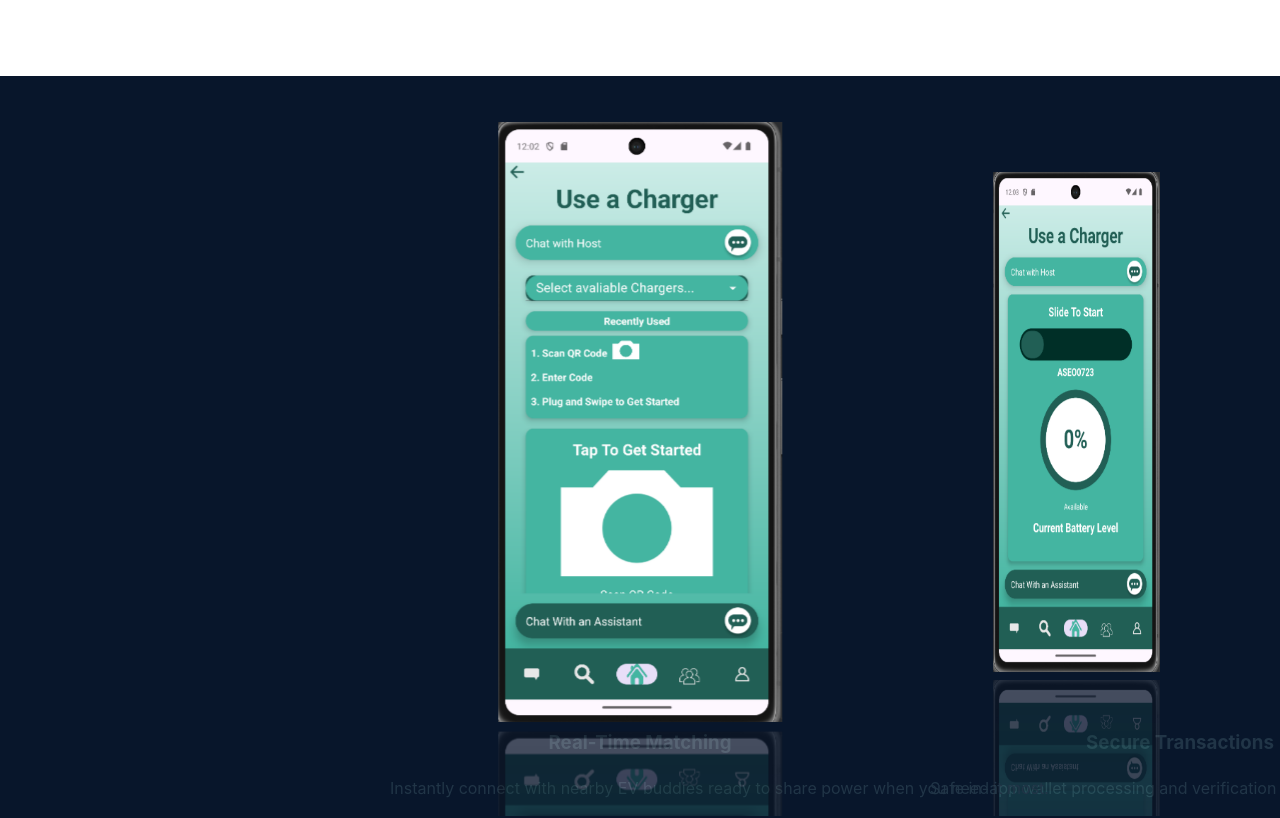
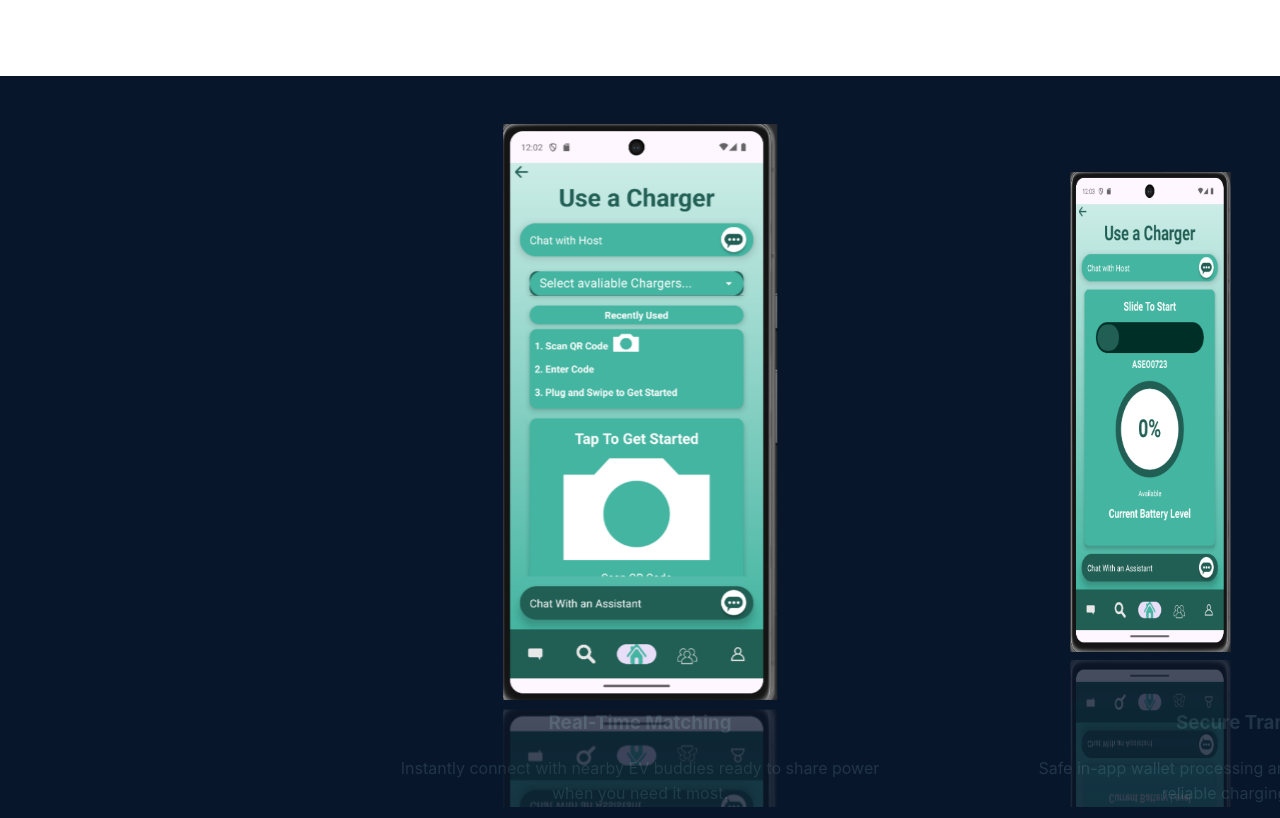
Before and after one commit to Yuna4cd/evbuddy-homepage-jz, a React (Vite) app: page /evbuddy-homepage-jz/services/EVNetworkApp in a window 1280 px wide. Shown: the part 400-1218 px from the top of the page. Built offline with nearby package versions, Linux system fonts and the light colour scheme.

Commit message:
finished networkApp page.

```diff
--- a/src/pages/NetworkAppPage.css
+++ b/src/pages/NetworkAppPage.css
@@ -47,9 +47,9 @@
 .coverflow-container {
     display: flex;
     padding-top: 3rem;
-    gap: 40px;
+    gap: 30px;
     list-style: none;
-    white-space: nowrap;
+    flex-wrap: nowrap;
     /* overflow: scroll; */
     overflow-x: auto;
     overflow-y: hidden;
@@ -63,26 +63,36 @@
 .coverflow-container li {
     display: inline-block;
     scroll-snap-align: center;
-    width: 500px;
+    /* width: 500px; */
+    flex: 0 0 600px;
     aspect-ratio: 1;
     animation: linear adjust-z-index both;
-	animation-timeline: --li-in-and-out-of-view;
+	  animation-timeline: --li-in-and-out-of-view;
 
     view-timeline-name: --li-in-and-out-of-view;
-	view-timeline-axis: inline;
+	  view-timeline-axis: inline;
 
 }
 
 .coverflow-container li img {
-    margin: 2rem 2rem;
+    margin-top: 2rem;
+    margin-bottom: 2rem;
+    max-height: 80%;
     width: auto;
-    height: 100%;
+    height: auto;
+    object-fit: contain;
+
     animation: linear rotate-cover both;
-	animation-timeline: --li-in-and-out-of-view;
+	  animation-timeline: --li-in-and-out-of-view;
     -webkit-box-reflect: below 0.5em linear-gradient(rgb(0 0 0 / 0), rgb(0 0 0 / 0.25));
 }
 
-
+.coverflow-container li p {
+    /* white-space: wrap; */
+    max-width: 80%;
+    margin: 0 auto;
+    line-height: 1.6;
+}
 
 
 @keyframes rotate-cover {
```
